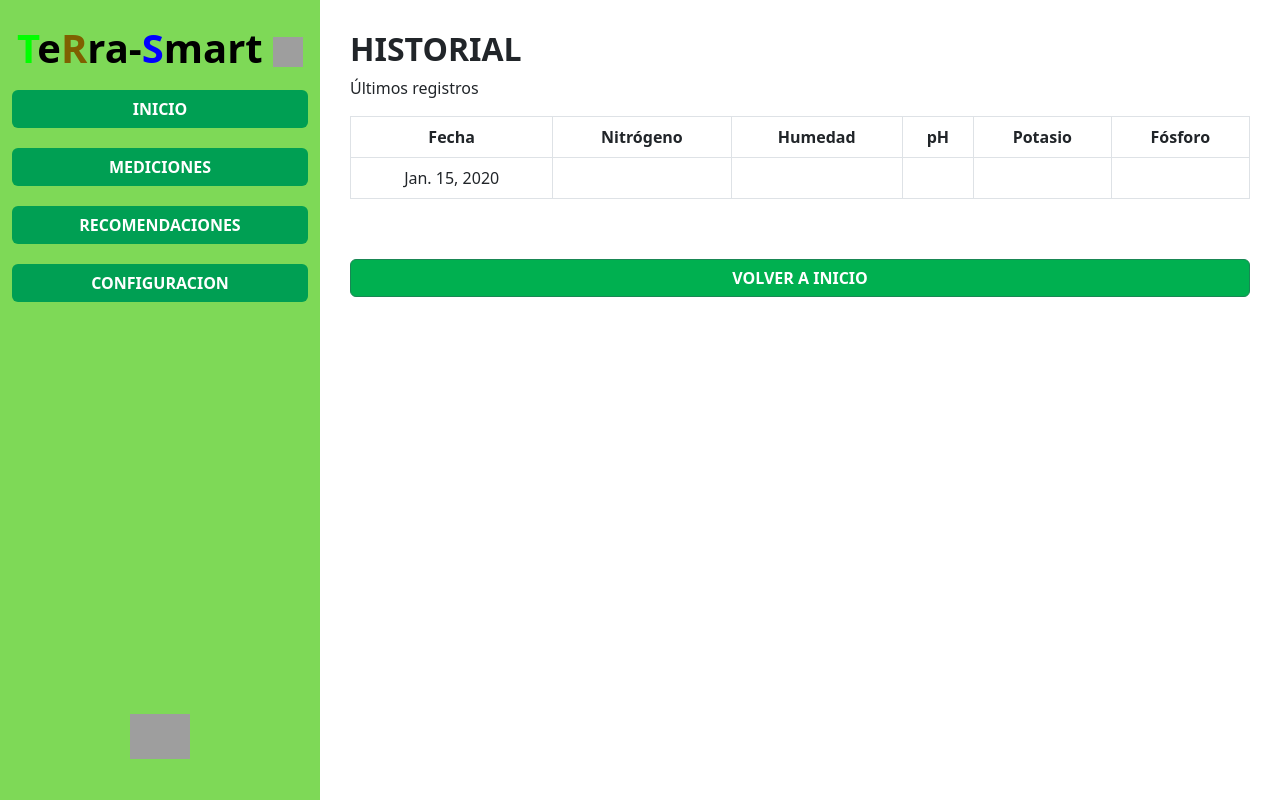
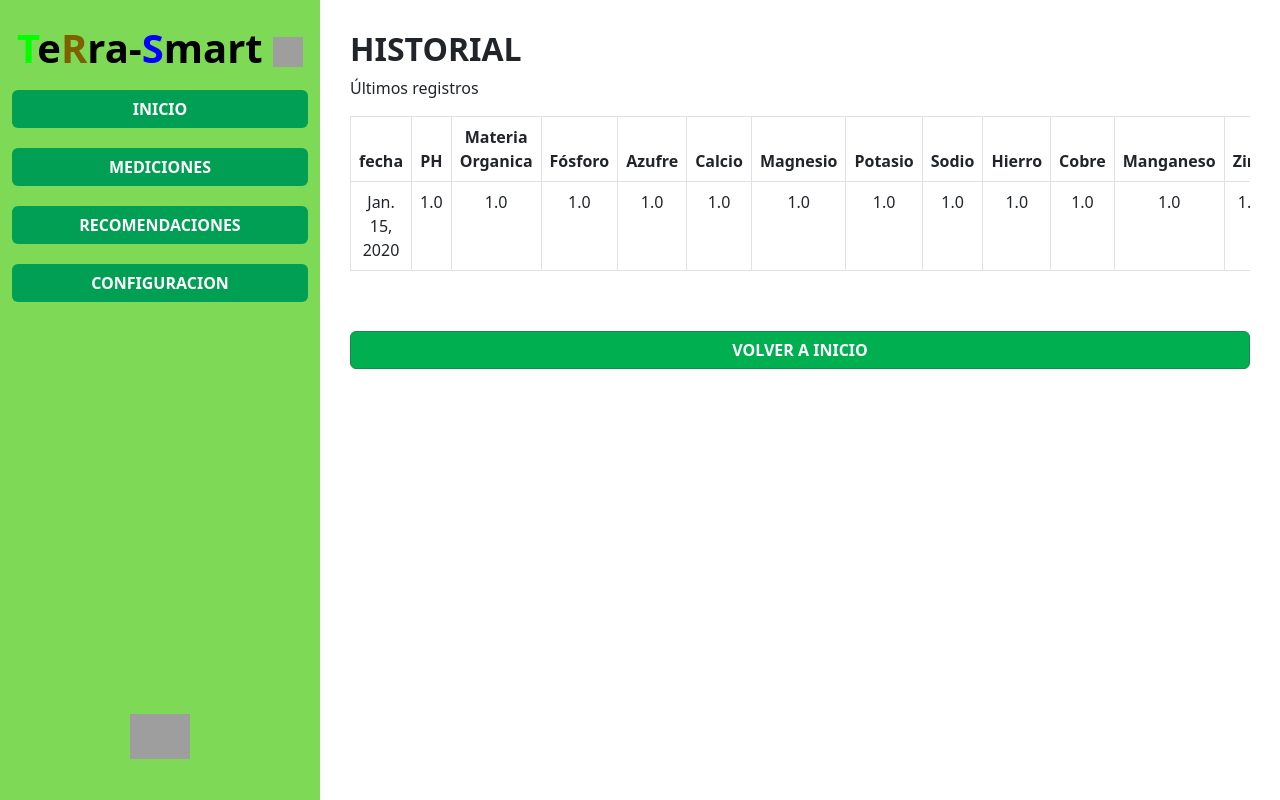
Before and after one commit to INOTJuannnka/ProyectoTerraSmart, a Django app: page /historial/ in a window 1280 px wide. Run offline with Django 4.2, Linux system fonts and the light colour scheme; tables that the repository leaves empty hold one stand-in row (values such as "Sample post"); grey boxes are pictures that could not be loaded.

Commit message:
Historial arreglado

```diff
--- a/TerraSmart/templates/historial.html
+++ b/TerraSmart/templates/historial.html
@@ -10,23 +10,37 @@
   <table class="table text-center table-bordered w-100 historial-table">
     <thead>
       <tr>
-        <th>Fecha</th>
-        <th>Nitrógeno</th>
-        <th>Humedad</th>
-        <th>pH</th>
+        <th>fecha</th>
+        <th>PH</th>
+        <th>Materia Organica</th>
+        <th>Fósforo</th>
+        <th>Azufre</th>
+        <th>Calcio</th>
+        <th>Magnesio</th>
         <th>Potasio</th>
-        <th>Fósforo</th>
+        <th>Sodio</th>
+        <th>Hierro</th>
+        <th>Cobre</th>
+        <th>Manganeso</th>
+        <th>Zinc</th>
       </tr>
     </thead>
     <tbody>
       {% for registro in registros %}
       <tr>
         <td>{{ registro.fecha }}</td>
-        <td>{{ registro.nitrogeno }}</td>
-        <td>{{ registro.humedad }}</td>
-        <td>{{ registro.ph }}</td>
-        <td>{{ registro.potasio }}</td>
-        <td>{{ registro.fosforo }}</td>
+        <td>{{ registro.PH}}</td>
+        <td>{{ registro.MateriaOrganica}}</td>
+        <td>{{ registro.Fosforo}}</td>
+        <td>{{ registro.Azufre}}</td>
+        <td>{{ registro.Calcio }}</td>
+        <td>{{ registro.Magnesio }}</td>
+        <td>{{ registro.Potasio }}</td>
+        <td>{{ registro.Sodio }}</td>
+        <td>{{ registro.Hierro }}</td>
+        <td>{{ registro.Cobre }}</td>
+        <td>{{ registro.Manganeso }}</td>
+        <td>{{ registro.Zinc }}</td>
       </tr>
       {% endfor %}
     </tbody>
--- a/TerraSmart/views.py
+++ b/TerraSmart/views.py
@@ -91,7 +91,7 @@
                         df.columns = [col.lower().strip() for col in df.columns]
 
                         # Verificar columnas necesarias
-                        columnas_requeridas = ['nitrogeno', 'humedad', 'ph', 'potasio', 'fosforo']
+                        columnas_requeridas = ['ph', 'materiaorganica', 'fosforo', 'azufre', 'calcio', 'magnesio', 'potasio', 'sodio', 'hierro', 'cobre', 'manganeso', 'zinc']
 
                         # Verificar si todas las columnas requeridas están presentes
                         columnas_faltantes = [col for col in columnas_requeridas if col not in df.columns]
@@ -104,20 +104,33 @@
 
                         for index, fila in df.iterrows():
                             try:
-                                # Convertir valores a float y manejar valores nulos
-                                nitrogeno_val = float(fila['nitrogeno']) if pd.notna(fila['nitrogeno']) else None
-                                humedad_val = float(fila['humedad']) if pd.notna(fila['humedad']) else None
                                 ph_val = float(fila['ph']) if pd.notna(fila['ph']) else None
+                                materiaOrganica_val = float(fila['materiaorganica']) if pd.notna(fila['materiaorganica']) else None
+                                fosforo_val = float(fila['fosforo']) if pd.notna(fila['fosforo']) else None
+                                azufre_val = float(fila['azufre']) if pd.notna(fila['azufre']) else None
+                                calcio_val = float(fila['calcio']) if pd.notna(fila['calcio']) else None
+                                magnesio_val = float(fila['magnesio']) if pd.notna(fila['magnesio']) else None
                                 potasio_val = float(fila['potasio']) if pd.notna(fila['potasio']) else None
-                                fosforo_val = float(fila['fosforo']) if pd.notna(fila['fosforo']) else None
+                                sodio_val = float(fila['sodio']) if pd.notna(fila['sodio']) else None
+                                hierro_val = float(fila['hierro']) if pd.notna(fila['hierro']) else None
+                                cobre_val = float(fila['cobre']) if pd.notna(fila['cobre']) else None
+                                manganeso_val = float(fila['manganeso']) if pd.notna(fila['manganeso']) else None
+                                zinc_val = float(fila['zinc']) if pd.notna(fila['zinc']) else None
 
                                 # Crear y guardar nuevo registro
                                 nuevo_registro = postMediciones(
-                                    nitrogeno=nitrogeno_val,
-                                    fosforo=fosforo_val,
-                                    potasio=potasio_val,
-                                    ph=ph_val,
-                                    humedad=humedad_val,
+                                    PH=ph_val,
+                                    MateriaOrganica=materiaOrganica_val,
+                                    Fosforo=fosforo_val,
+                                    Azufre=azufre_val,
+                                    Calcio=calcio_val,
+                                    Magnesio=magnesio_val,
+                                    Potasio=potasio_val,
+                                    Sodio=sodio_val,
+                                    Hierro=hierro_val,
+                                    Cobre=cobre_val,
+                                    Manganeso=manganeso_val,
+                                    Zinc=zinc_val,
                                     fecha=timezone.now()
                                 )
                                 nuevo_registro.save()
```
Also changed, not shown: 1 other file.
